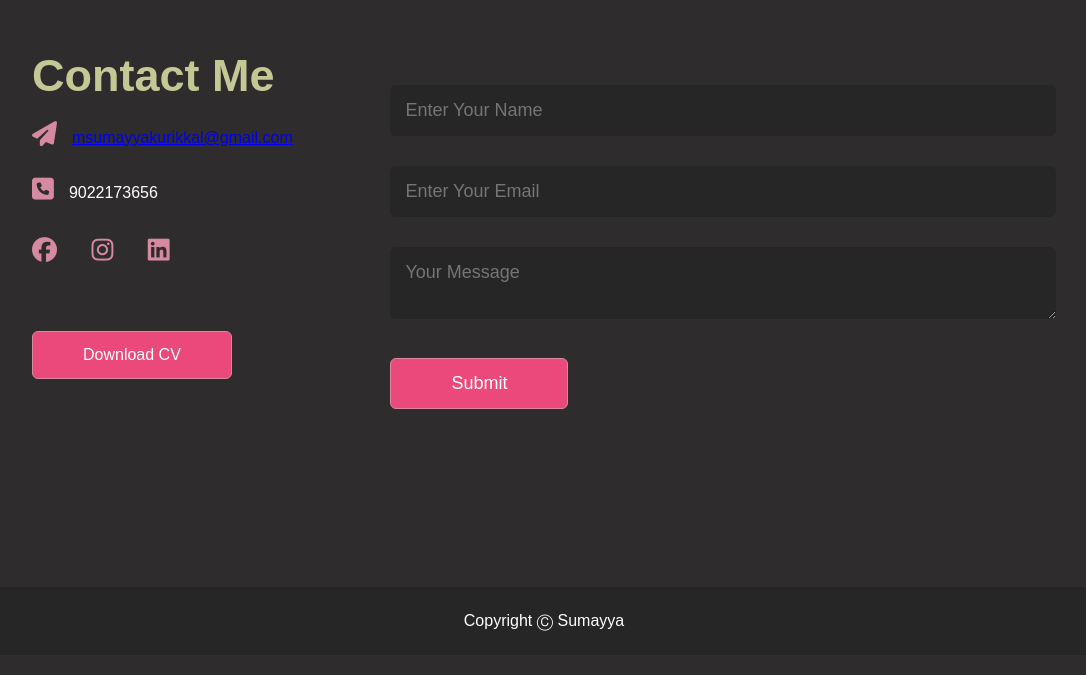
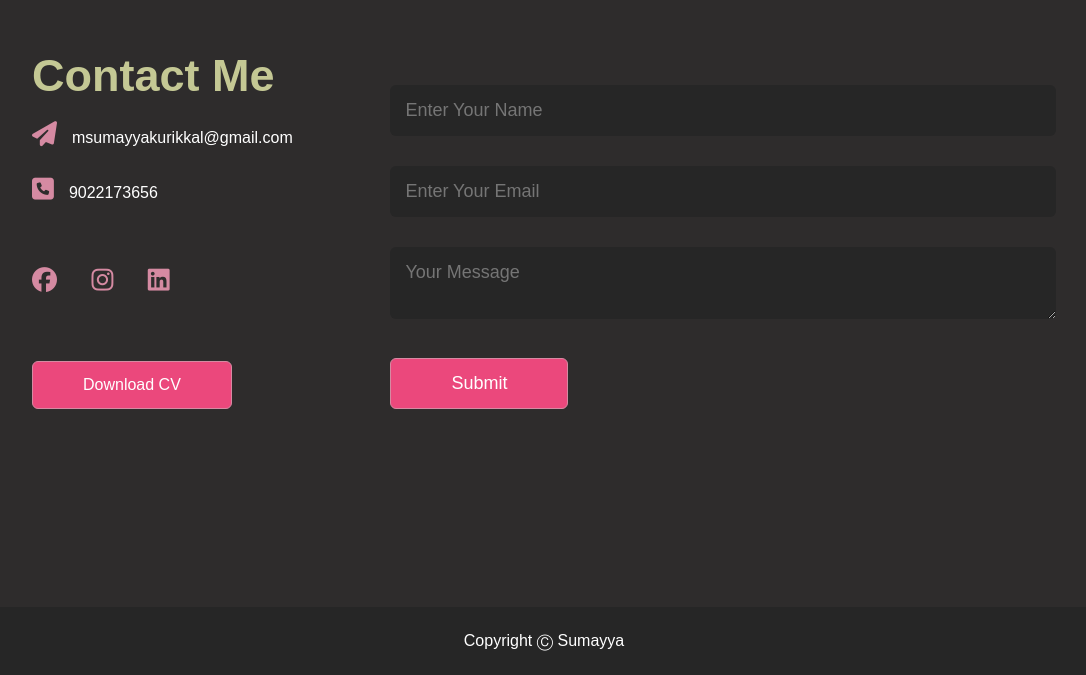
Before and after one commit to Sumayyamancheri/Portfolio, a plain HTML site: page index.html in a window 1280 px wide. Shown: the part 2385-3060 px from the top of the page, without its empty margins (96-1182 px from the left). Drawn offline with Linux system fonts and the light colour scheme.

Commit message:
Update style.css

```diff
--- a/assets/css/style.css
+++ b/assets/css/style.css
@@ -230,6 +230,11 @@ nav ul li a:hover::after{
 .contact-left p{
     margin-top: 30px;
   }
+.contact-left a{
+    margin-top: 30px;
+    text-decoration: none;
+    color: #fff;
+  }
 .contact-left i{
       color: #d58aa2 ;
       margin-right: 15px;
```
